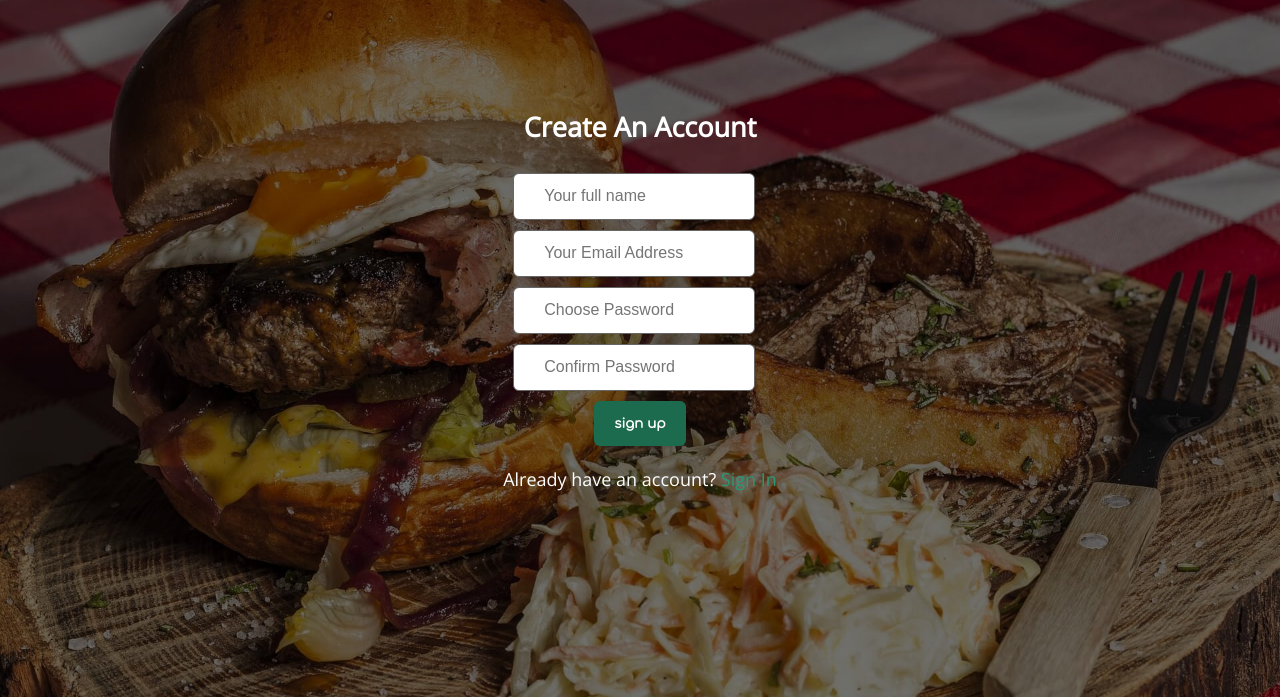
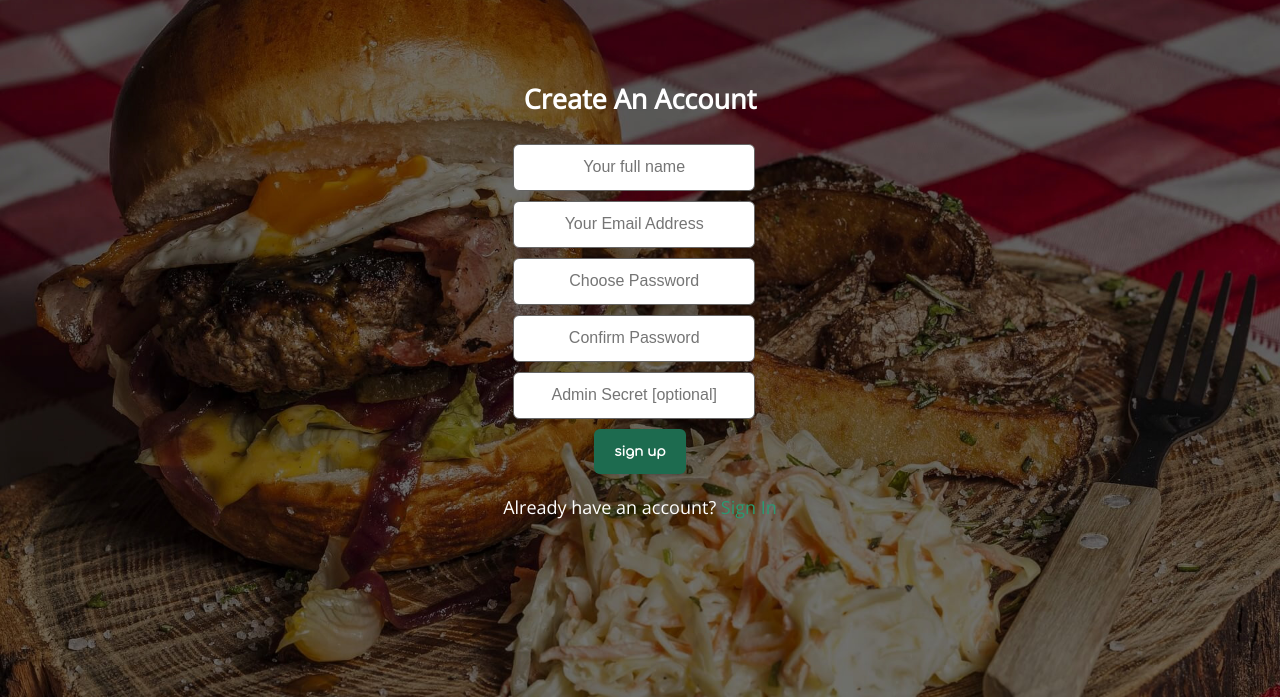
Before and after one commit to akhilome/fast-food-fast, a plain HTML site: page ui/sign-up.html in a window 1280 px wide. Shown: the part 103-800 px from the top of the page. Drawn offline with nearby package versions, Linux system fonts and the light colour scheme.

Commit message:
fix(admin-secret): add admin secret field to signup page
[Fixes #161171026]

```diff
--- a/ui/assets/main.css
+++ b/ui/assets/main.css
@@ -173,8 +173,9 @@ input {
   border-radius: 6px;
   display: block;
   margin: 10px;
-  padding: 15px 30px;
-  width: 180px;
+  padding: 15px 20px;
+  text-align: center;
+  width: 200px;
 }
 
 input::placeholder {
--- a/ui/sign-up.html
+++ b/ui/sign-up.html
@@ -29,6 +29,7 @@
         <input type="email" name="email" placeholder="Your Email Address" required>
         <input type="password" name="password" placeholder="Choose Password" required>
         <input type="password" name="password-confirm" placeholder="Confirm Password" required>
+        <input type="password" name="admin-secret" placeholder="Admin Secret [optional]">
         <input type="submit" name="submit" value="Sign Up" class="btn-primary">
       </form>
       <div>
```
